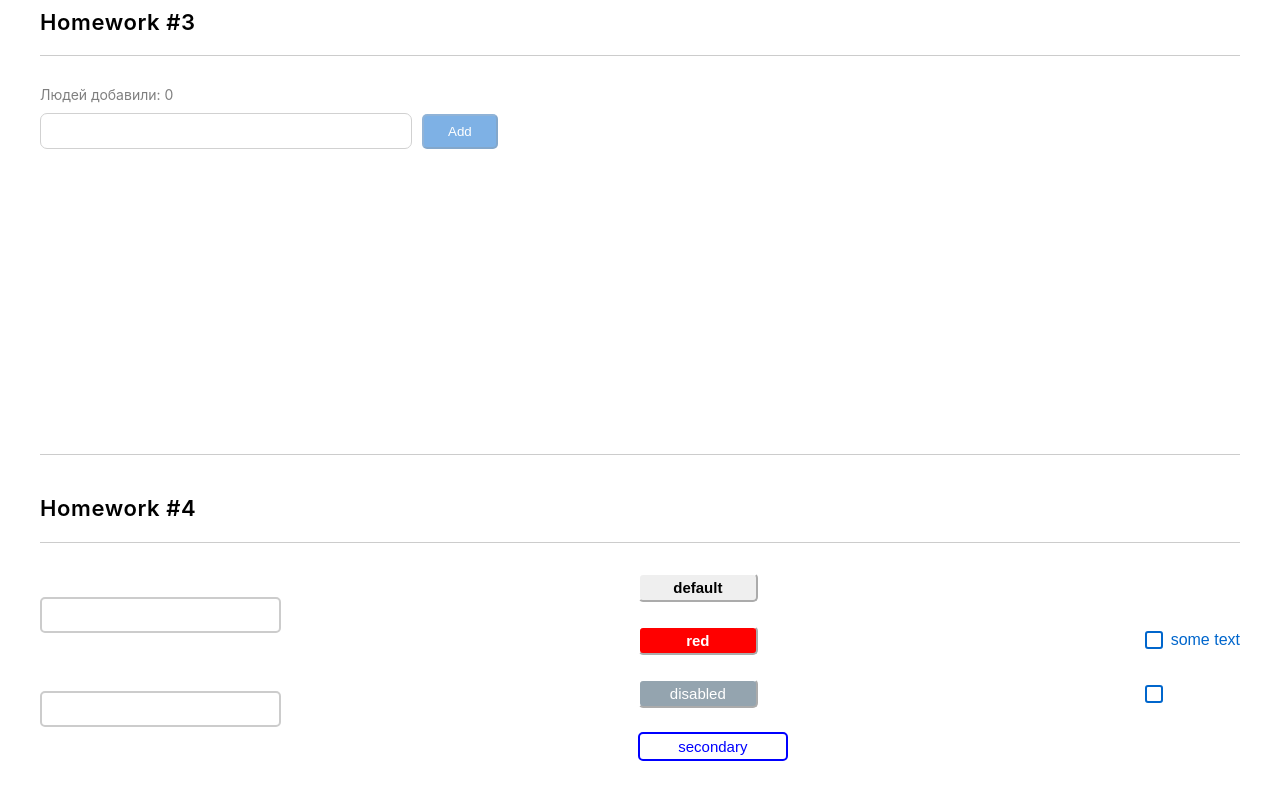
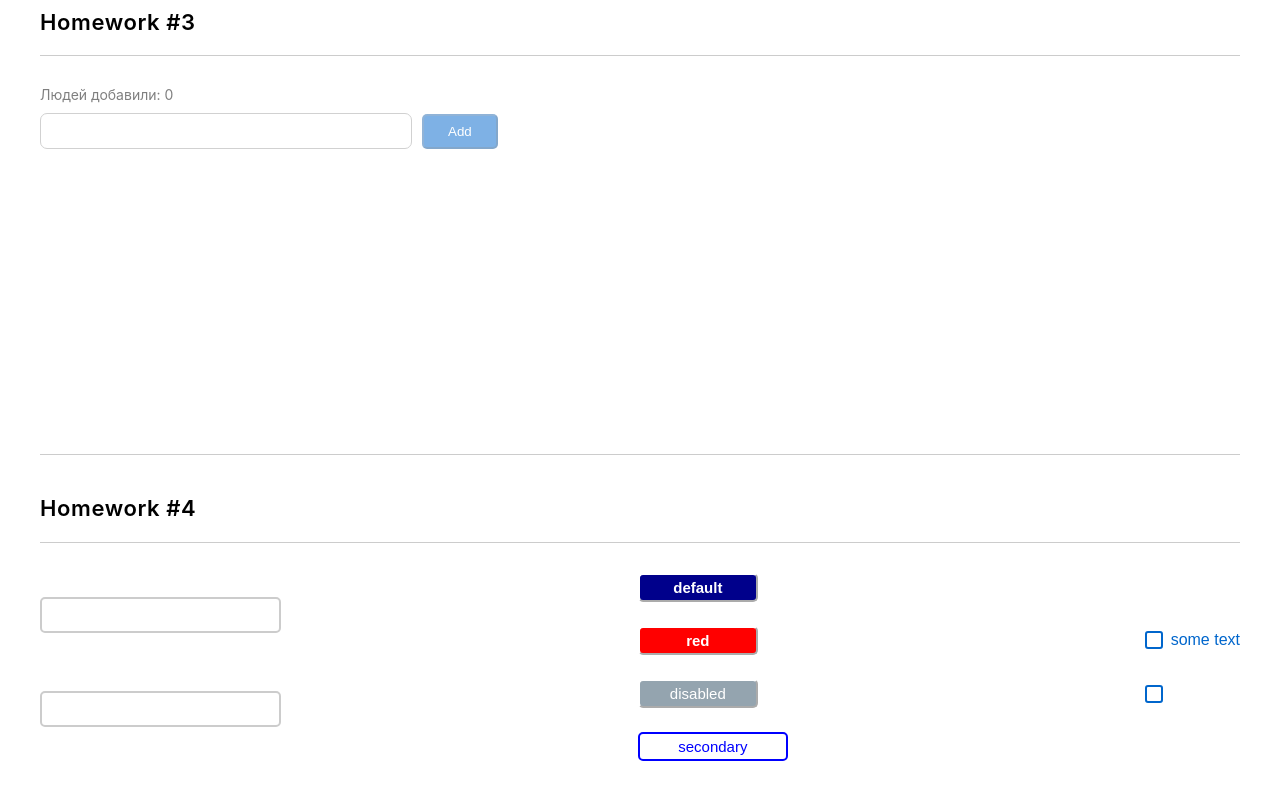
Before and after one commit to Kolibri2048/MessageSendTask, a React (Create React App) app: page / in a window 1280 px wide. Shown: the part 985-1785 px from the top of the page. Built offline with nearby package versions, Linux system fonts and the light colour scheme.

Commit message:
fix style default

```diff
--- a/src/s2-homeworks/hw04/common/c2-SuperButton/SuperButton.tsx
+++ b/src/s2-homeworks/hw04/common/c2-SuperButton/SuperButton.tsx
@@ -15,17 +15,21 @@ const SuperButton: React.FC<SuperButtonPropsType> = (
         className,
         disabled,
         ...restProps // все остальные пропсы попадут в объект restProps, там же будет children
+
     }
+
 ) => {
     const finalClassName = s.button
         + (disabled ? ` ${s.disabled}` : '')
         + (xType ? ` ${s[xType]}` : '')
-        + (className ? ` ${className}` : '');
+        + (className ? ` ${className}` : '')
+        + (!disabled && !xType && !className ? ` ${s.default}` : '');
     return (
         <button
             disabled={disabled}
             className={finalClassName}
             {...restProps} // отдаём кнопке остальные пропсы если они есть (children там внутри)
+
         />
     )
 }
```
